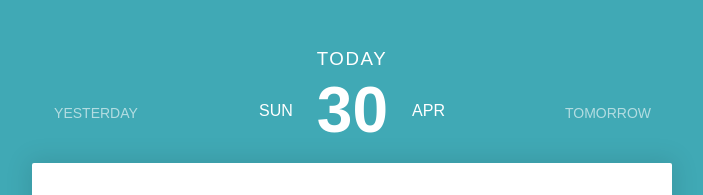
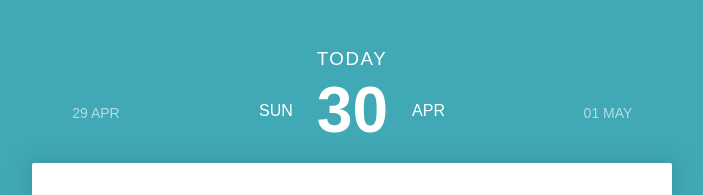
Before and after one commit to gprocell927/todo-app, a React (Create React App) app: page / in a window 1280 px wide. Shown: the top 195 px of the page, without its empty margins (288-991 px from the left). Built offline with nearby package versions, Linux system fonts and the light colour scheme.

Commit message:
Replaces yesterday/tomorrow terminology with new date format. Also passes first test

```diff
--- a/src/App.js
+++ b/src/App.js
@@ -5,13 +5,6 @@ import './App.css';
 import Calendar from './Calendar';
 import List from './List';
 
-let todos = require('./todos.json')
-todos = todos.map((item) => {
-  return {
-    due_date: moment(item.due_date),
-    description: item.description
-  }
-})
 
 class App extends Component {
   constructor(props) {
@@ -20,7 +13,7 @@ class App extends Component {
     this.state = {
       adding: false,
       date: moment(),
-      items: todos,
+      items: this.props.todos,
     }
   }
 
--- a/src/Calendar.js
+++ b/src/Calendar.js
@@ -4,13 +4,16 @@ import './Calendar.css';
 class Calendar extends Component {
   render() {
     const { date, previous, today, next } = this.props
-
+    const yesterday = date.clone().subtract(1, 'day')
+    const tomorrow = date.clone().add(1, 'day')
     return (
       <div className="Calendar">
         <h3>Today</h3>
         <div className="row">
           <div className="previous">
-            <a onClick={() => previous()}>Yesterday</a>
+            <a onClick={() => previous()}>
+              {yesterday.format('DD MMM')}
+            </a>
           </div>
           <div className="date">
             <a onClick={() => today()}>
@@ -20,7 +23,9 @@ class Calendar extends Component {
             </a>
           </div>
           <div className="next">
-            <a onClick={() => next()}>Tomorrow</a>
+            <a onClick={() => next()}>
+              {tomorrow.format('DD MMM')}
+            </a>
           </div>
         </div>
       </div>
--- a/src/index.js
+++ b/src/index.js
@@ -2,8 +2,18 @@ import React from 'react';
 import ReactDOM from 'react-dom';
 import App from './App';
 import './index.css';
+import moment from 'moment'
+
+let todos = require('./todos.json')
+todos = todos.map((item) => {
+  return {
+    due_date: moment(item.due_date),
+    description: item.description
+  }
+})
+
 
 ReactDOM.render(
-  <App />,
+  <App todos={todos}/>,
   document.getElementById('root')
 );
```
Also changed, not shown: 1 other file (tests, documents, lock files or other folders).
